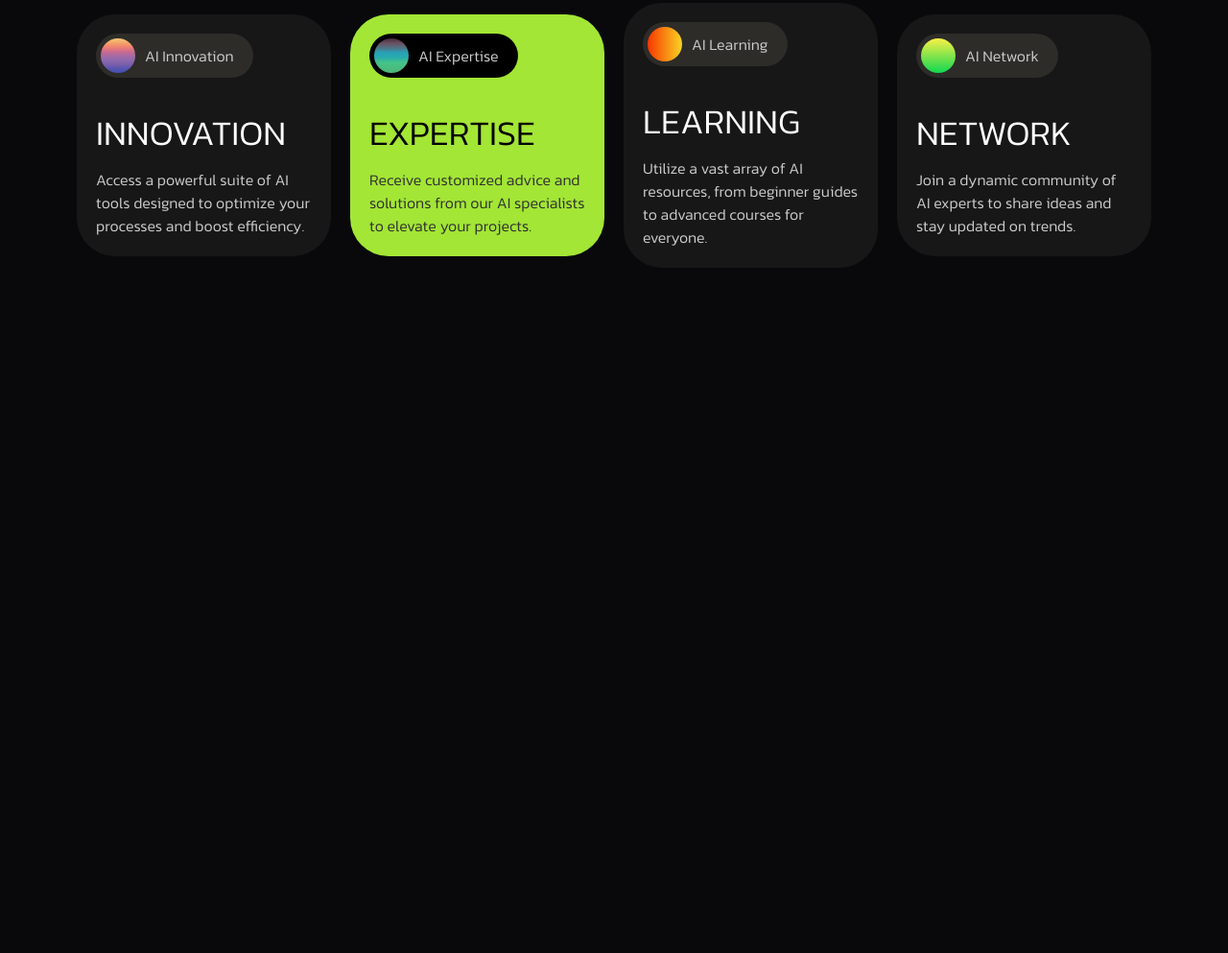
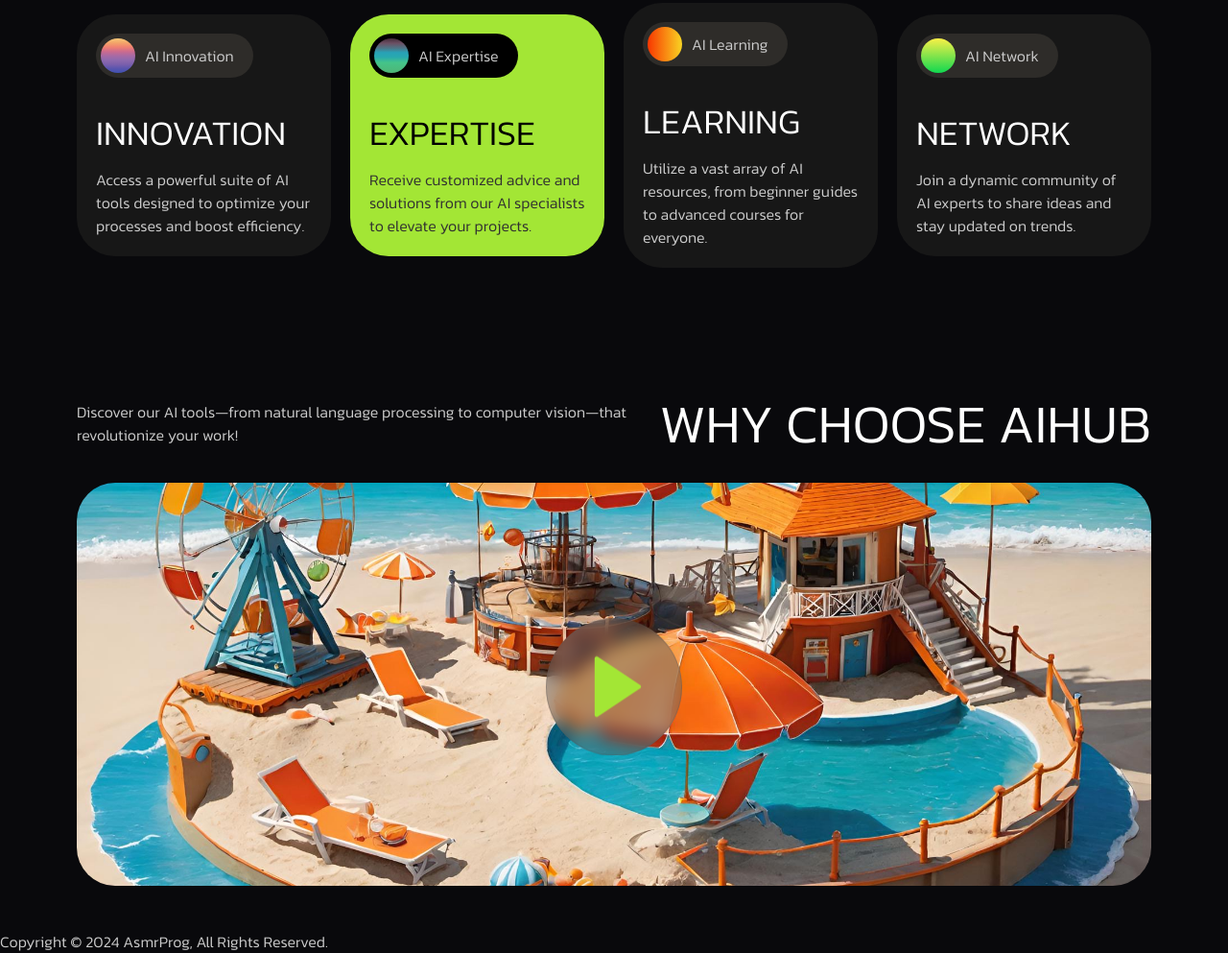
Before and after one commit to BurnettMiao/Responsive-AI-Landing-Page-with-ASMR-Programming, a plain HTML site: page index.html in a window 1280 px wide. Shown: the part 1789-2782 px from the top of the page at 96% size. Before the commit the page ends 2148 px from the top, so only its background shows below. Drawn offline with nearby package versions, Linux system fonts and the light colour scheme.

Commit message:
video finish

```diff
--- a/index.html
+++ b/index.html
@@ -140,5 +140,29 @@
         </div>
       </div>
     </div>
+
+    <div class="video-sec" id="discover">
+      <div class="header">
+        <p>
+          Discover our AI tools—from natural language processing to computer
+          vision—that revolutionize your work!
+        </p>
+
+        <h3>WHY CHOOSE AIHUB</h3>
+      </div>
+
+      <div class="video">
+        <img src="assets/footer.JPG" alt="" />
+        <button><i class="ri-play-fill"></i></button>
+      </div>
+    </div>
+
+    <footer>
+      <div class="copyright">
+        <div class="separator"></div>
+        <p>Copyright © 2024 AsmrProg, All Rights Reserved.</p>
+        <div class="separator"></div>
+      </div>
+    </footer>
   </body>
 </html>
--- a/style.css
+++ b/style.css
@@ -210,14 +210,16 @@ nav .login a {
   border: 2px solid #c5c5c5;
 }
 
-.services .header {
+.services .header,
+.video-sec .header {
   display: flex;
   align-items: center;
   justify-content: space-between;
   padding: 40px 80px 0;
 }
 
-.services .header h3 {
+.services .header h3,
+.video-sec .header h3 {
   color: #fff;
   font-size: 56px;
   text-transform: uppercase;
@@ -313,3 +315,37 @@ nav .login a {
 .services .service-items .item.active .desc p {
   color: #313131;
 }
+
+.video-sec .header h3 {
+  text-align: right;
+}
+
+.video-sec .video {
+  margin: 20px 0 40px;
+  padding: 0 80px;
+  position: relative;
+}
+
+.video-sec .video img {
+  width: 100%;
+  height: 420px;
+  object-fit: top center;
+  border-radius: 40px;
+}
+
+.video-sec .video button {
+  position: absolute;
+  top: 50%;
+  left: 50%;
+  transform: translate(-50%, -50%);
+  font-size: 100px;
+  display: flex;
+  background: rgba(86, 85, 85, 0.42);
+  backdrop-filter: blur(8.7px);
+  -webkit-backdrop-filter: blur(8.7px);
+  border: 1px solid rgba(86, 85, 85, 0.3);
+  border-radius: 50%;
+  color: #a3e635;
+  padding: 16px 16px 16px 24px;
+  cursor: pointer;
+}
```
